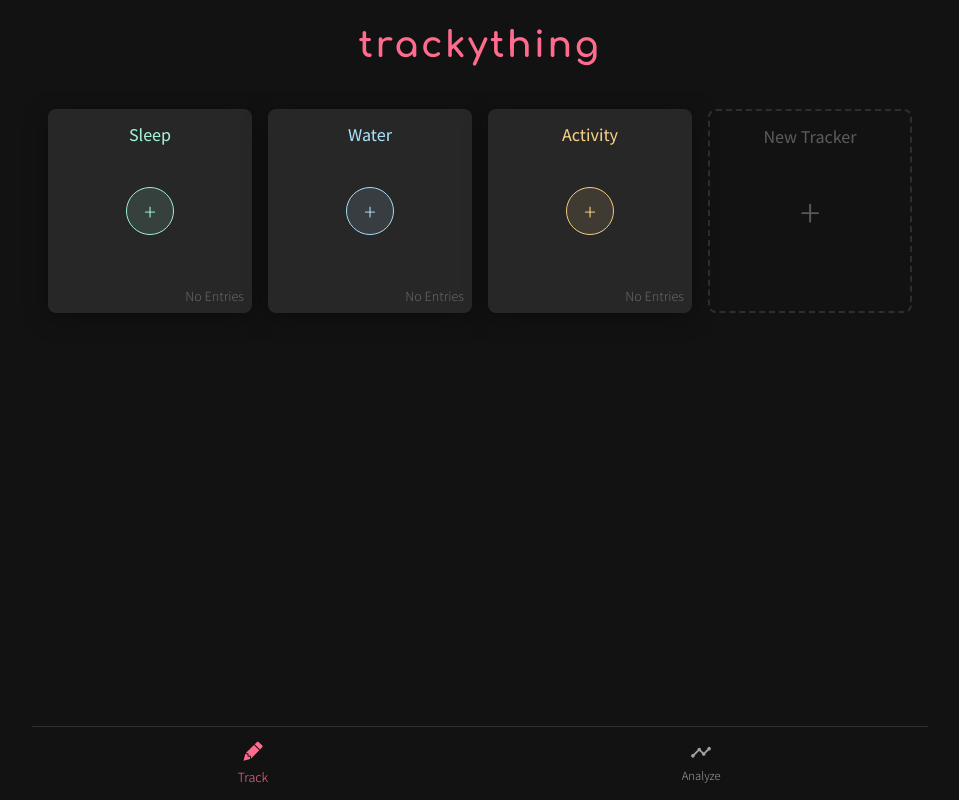
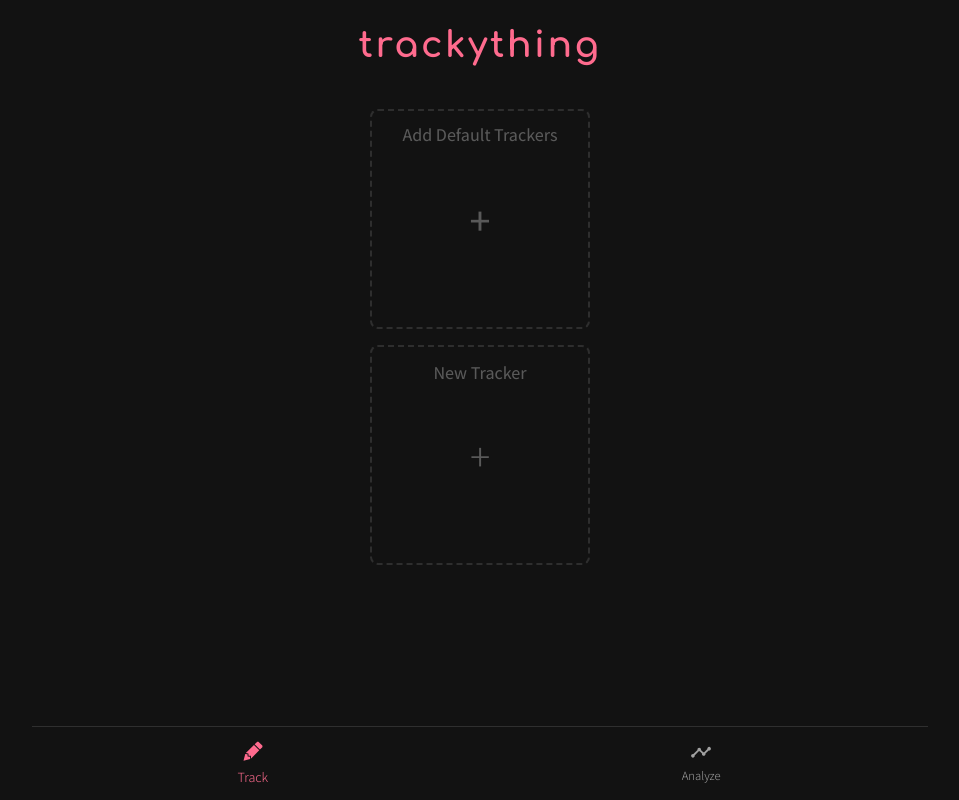
Before and after one commit to roschlau/trackything, a Svelte app: page / in a window 1280 px wide. Shown: the whole page, without its empty margins (160-1119 px from the left). Built offline with nearby package versions, Linux system fonts and the light colour scheme.

Commit message:
Allow adding default trackers when no trackers have been created yet

```diff
--- /dev/null
+++ b/src/data/default-trackers.ts
@@ -0,0 +1,29 @@
+import type { TrackerMeta } from './trackers'
+import { trackersStore } from './stores'
+
+export function addDefaultTrackers() {
+    defaultTrackers.forEach(async tracker => {
+        await trackersStore.addTracker(tracker)
+    })
+}
+
+const defaultTrackers: TrackerMeta[] = [
+    {
+        name: 'Sleep',
+        color: 'teal',
+        mainField: { name: 'Quality', unit: '', default: 2, min: 0, max: 4, step: 1 },
+        tags: ['With Partner', 'Woke Up Naturally', 'Didn\'t sleep through', 'Bad Dreams'],
+    },
+    {
+        name: 'Water',
+        color: 'blue',
+        mainField: { name: 'Amount', unit: 'ml', default: 200, min: 0, max: 1000, step: 100 },
+        tags: [],
+    },
+    {
+        name: 'Activity',
+        color: 'peach',
+        mainField: { name: 'Duration', unit: 'min', default: 30, min: 0, max: 240, step: 10 },
+        tags: ['Walk', 'Bike', 'VR - intense', 'VR - casual'],
+    },
+]
--- a/src/data/dummy-data.ts
+++ /dev/null
@@ -1,62 +0,0 @@
-import { v4 as randomUuid } from 'uuid'
-import type { Tracker, TrackerEntry, TrackerMeta } from './trackers'
-
-export const trackers: Tracker[] = [
-    randomDummyTracker('1', {
-        name: 'Sleep',
-        color: 'teal',
-        mainField: { name: 'Quality', unit: '', default: 2, min: 0, max: 4, step: 1 },
-        tags: ['With Partner', 'Woke Up Naturally', 'Didn\'t sleep through', 'Bad Dreams'],
-    }),
-    randomDummyTracker('2', {
-        name: 'Water',
-        color: 'blue',
-        mainField: { name: 'Amount', unit: 'ml', default: 200, min: 0, max: 1000, step: 100 },
-        tags: [],
-    }),
-    randomDummyTracker('3', {
-        name: 'Activity',
-        color: 'peach',
-        mainField: { name: 'Duration', unit: 'min', default: 30, min: 0, max: 240, step: 10 },
-        tags: ['Walk', 'Bike', 'VR - intense', 'VR - casual'],
-    }),
-]
-
-function randomDummyTracker(id: string, meta: TrackerMeta) {
-    const now = new Date().getTime()
-    const offsets = [
-        0,
-        1000000,
-        7000000,
-        50000000,
-        70000000,
-        500000000,
-        700000000,
-        5000000000,
-        7000000000,
-        50000000000,
-        70000000000,
-        500000000000,
-        500000400000,
-    ].map(it => now - it)
-    return Object.freeze({
-        id: id,
-        meta: meta,
-        entries: [] /*offsets.map(time => createRandomDummyEntry(id, time, meta))*/,
-    })
-}
-
-function createRandomDummyEntry(id: string, time: number, meta: TrackerMeta): TrackerEntry {
-    return {
-        id: randomUuid(),
-        trackerId: id,
-        time,
-        value: meta.mainField.min + Math.round(Math.random() * (meta.mainField.max - meta.mainField.min)),
-        tags: pickRandom(meta.tags),
-        comment: '',
-    }
-}
-
-function pickRandom<T>(collection: T[]): T[] {
-    return collection.filter(() => Math.random() > .5)
-}
--- a/src/data/db-migration.ts
+++ b/src/data/idb.ts
@@ -1,6 +1,5 @@
 import { DBSchema, deleteDB, IDBPDatabase, openDB } from 'idb'
 import type { TrackerEntry, TrackerMeta } from './trackers'
-import { trackers } from './dummy-data'
 
 interface Schema extends DBSchema {
     tracker: {
@@ -25,15 +24,7 @@ async function setUpDb(): Promise<IDBPDatabase<Schema>> {
     await requestPersistentStoragePermission()
     return await openDB<Schema>(dbName, 1, {
         upgrade: (db, oldVersion, newVersion, tx) => {
-            if (oldVersion < 1) {
-                v1(db)
-                trackers.forEach(tracker => {
-                    tx.objectStore('tracker').put(tracker.meta, tracker.id)
-                    tracker.entries.forEach(entry => {
-                        tx.objectStore('entry').put(entry)
-                    })
-                })
-            }
+            if (oldVersion < 1) v1(db)
         },
     })
 }
--- a/src/data/stores.ts
+++ b/src/data/stores.ts
@@ -1,5 +1,5 @@
 import { Readable, writable } from 'svelte/store'
-import { db } from './db-migration'
+import { db } from './idb'
 import type { Tracker, TrackerEntry, TrackerMeta } from './trackers'
 import { v1, v4 } from 'uuid'
 
--- a/src/settings/SettingsScreen.svelte
+++ b/src/settings/SettingsScreen.svelte
@@ -1,6 +1,6 @@
 <script lang="ts">
     import { useNavigate } from 'svelte-navigator'
-    import { deleteMainDB } from '../data/db-migration'
+    import { deleteMainDB } from '../data/idb'
 
     const navigate = useNavigate()
 
--- a/src/tracking-screen/TrackingScreen.svelte
+++ b/src/tracking-screen/TrackingScreen.svelte
@@ -2,6 +2,7 @@
     import TrackerTile from './TrackerTile.svelte'
     import { trackersStore } from '../data/stores'
     import { Link } from 'svelte-navigator'
+    import { addDefaultTrackers } from '../data/default-trackers'
 </script>
 
 <style lang="scss">
@@ -18,6 +19,16 @@
     display: grid;
     grid-gap: 16px;
     grid-template-columns: repeat(auto-fit, minmax(150px, 1fr));
+
+    &.empty {
+      grid-template-columns: 1fr;
+      justify-content: center;
+      justify-items: center;
+
+      > * {
+        max-width: 220px;
+      }
+    }
   }
 
   .trackers-list :global(.new-tracker-button) {
@@ -56,12 +67,20 @@
     <h1>trackything</h1>
 </Link>
 
-<ul class="trackers-list">
+<ul class="trackers-list" class:empty={$trackersStore.length === 0}>
     {#each $trackersStore as tracker (tracker.trackerId)}
         <li class="square">
             <TrackerTile {tracker}/>
         </li>
     {/each}
+    {#if $trackersStore.length === 0}
+        <li class="square">
+            <button on:click={addDefaultTrackers} class="new-tracker-button">
+                <span class="button-text font-body-bold">Add Default Trackers</span>
+                <span class="plus-sign">+</span>
+            </button>
+        </li>
+    {/if}
     <li class="square">
         <Link to="/tracker/new" class="new-tracker-button">
             <span class="button-text font-body-bold">New Tracker</span>
```
